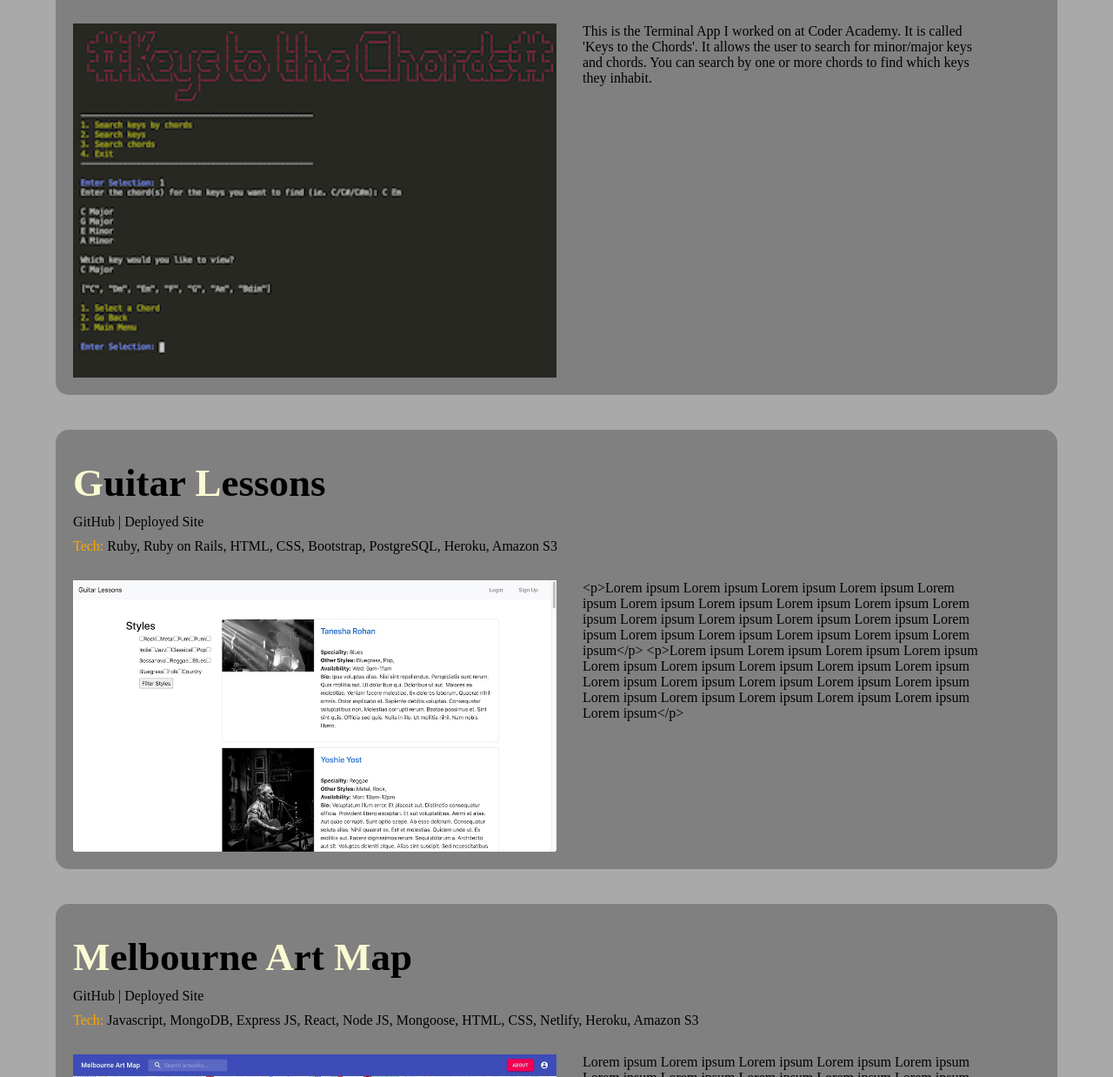
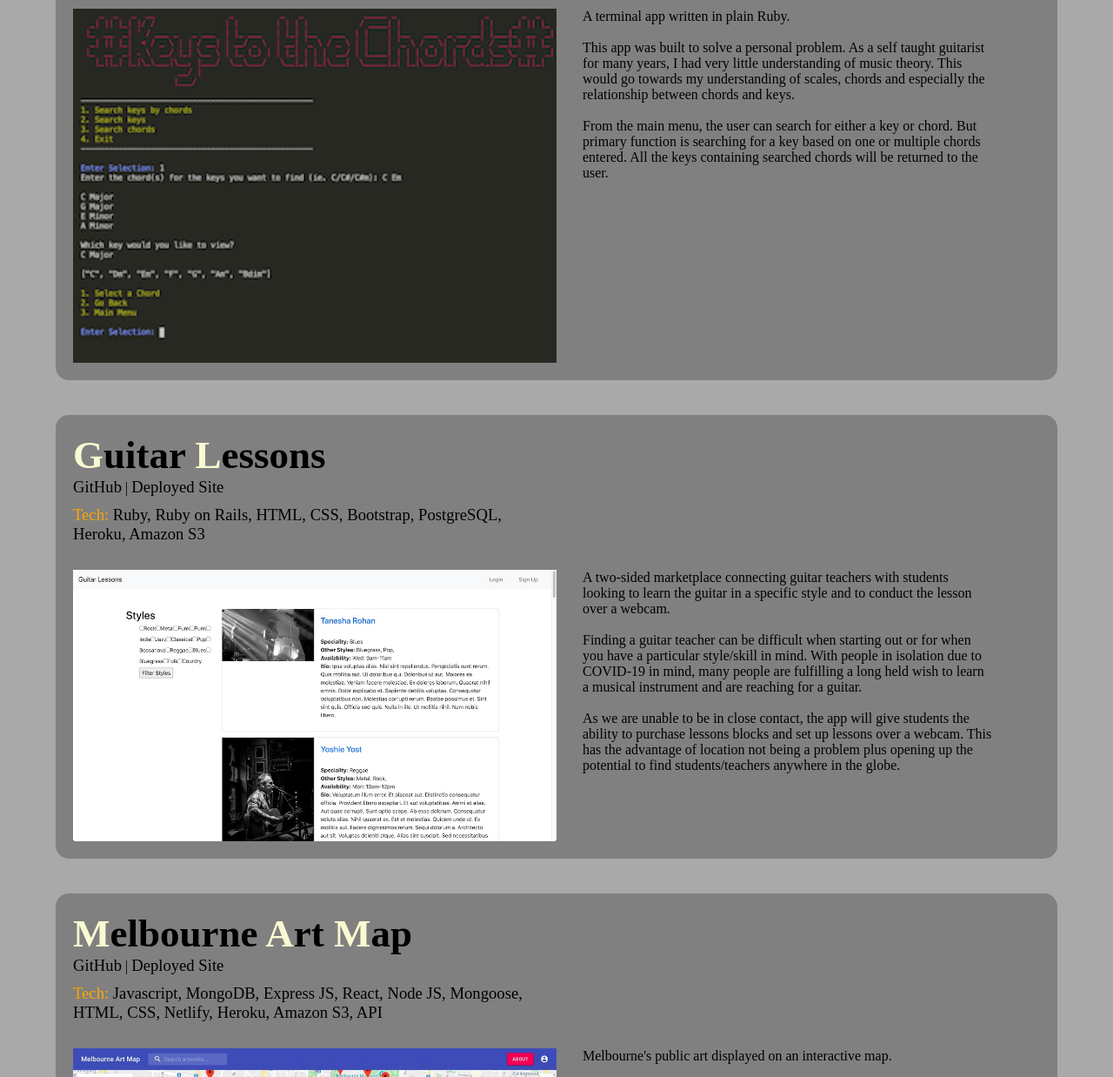
Before and after one commit to dunerztd/Portfolio-2.0, a Gatsby site: page /projects in a window 1280 px wide. Shown: the part 371-1609 px from the top of the page at 87% size. Built offline with nearby package versions, Linux system fonts and the light colour scheme; Gatsby itself is replaced by a stand-in of ours.

Commit message:
project descriptions completed. other minor stylings and formatting.

```diff
--- a/src/components/layout.css
+++ b/src/components/layout.css
@@ -72,3 +72,9 @@ nav a:hover {
   padding-top: 15px;
   padding-right: 2.5vw;
 }
+
+@media all and (max-width: 600px) {
+  .links {
+    padding-right: 4vw;
+  }
+}
--- a/src/pages/about.js
+++ b/src/pages/about.js
@@ -16,12 +16,12 @@ export default function About() {
           <section className="main-view1">
             <div className='text1'>
                 <h2>Tom Dunstan</h2>
-                <p>Hi, I'm Tom. I'm a junior developer recently graduating from Coder Academy. I live in Melbourne, Australia.</p>
+                <p>Hi, I'm Tom. I'm a junior developer having recently graduated from Coder Academy. I live in Melbourne, Australia.</p>
                 <p>I studied computing straight of high school and psychology a couple of years later.</p>
                 <p>I've mainly worked in retail and warehousing.</p>
                 <p>My interests include Music, Comedy, Psychology, History and Sport.</p>
                 <p><b>Skills to pay the bills:</b> Javascript, Node JS, Express JS, React, Mongoose, Ruby, Ruby on Rails, HTML, CSS, MongoDB, PostgreSQL, Git/GitHub, Heroku, Amazon S3, Mocha, Chai, Supertest.</p>
-                <p>Download my resume: <a href="https://agitated-brown-65fe84.netlify.app/about-me/ThomasDunstan-Resume-2021.pdf">Here</a></p>
+                <p>Download my resume: <a href="https://agitated-brown-65fe84.netlify.app/about/ThomasDunstan-Resume-2021.pdf">Here</a></p>
             </div>
               <div className="img-box">
                 <img src={photoSelf} alt="" />
--- a/src/pages/projects.js
+++ b/src/pages/projects.js
@@ -23,6 +23,8 @@ export default function Work() {
             {props.secondWord}
           <span className={styles.titleFirstLetter}>{props.thirdLetter}</span>
             {props.thirdWord}
+          <span className={styles.titleFirstLetter}>{props.forthLetter}</span>
+            {props.forthWord}
         </h1>
 
         <p className={props.projectLinks}>
@@ -48,7 +50,16 @@ export default function Work() {
 
         <div className={styles.imageText}>
           <p>
-            {props.description}
+            {props.descriptionP1}
+          </p><br />
+          <p>
+            {props.descriptionP2}
+          </p><br />
+          <p>
+            {props.descriptionP3}
+          </p>
+          <br /><p>
+            {props.descriptionP4}
           </p>
         </div>
       </div>
@@ -62,14 +73,20 @@ export default function Work() {
       <body>
           <div className={styles.mainView}>
           <Box
-            firstLetter="T"
-            firstWord="erminal "
-            secondLetter="A"
-            secondWord="pp"
+            firstLetter="K"
+            firstWord="eys "
+            secondWord="to "
+            thirdWord="the "
+            forthLetter="C"
+            forthWord="hords"
             github="https://github.com/dunerztd/Chords_and_Keys"
             deployed=""
             tech="Ruby"
-            description="This is the Terminal App I worked on at Coder Academy. It is called 'Keys to the Chords'. It allows the user to search for minor/major keys and chords. You can search by one or more chords to find which keys they inhabit."
+            descriptionP1="A terminal app written in plain Ruby."
+
+            descriptionP2="This app was built to solve a personal problem. As a self taught guitarist for many years, I had very little understanding of music theory. This would go towards my understanding of scales, chords and especially the relationship between chords and keys."
+
+            descriptionP3="From the main menu, the user can search for either a key or chord. But primary function is searching for a key based on one or multiple chords entered. All the keys containing searched chords will be returned to the user."
             image={termRubyScrnsht}
           />
           <Box
@@ -80,9 +97,10 @@ export default function Work() {
             github="https://github.com/dunerztd/marketplace_app"
             deployed="https://marketplaceapp-guitar.herokuapp.com/"
             tech="Ruby, Ruby on Rails, HTML, CSS, Bootstrap, PostgreSQL, Heroku, Amazon S3"
-            description="<p>Lorem ipsum Lorem ipsum Lorem ipsum Lorem ipsum Lorem ipsum Lorem ipsum Lorem ipsum Lorem ipsum Lorem ipsum Lorem ipsum Lorem ipsum Lorem ipsum Lorem ipsum Lorem ipsum Lorem ipsum Lorem ipsum Lorem ipsum Lorem ipsum Lorem ipsum Lorem ipsum</p>
+            descriptionP1="A two-sided marketplace connecting guitar teachers with students looking to learn the guitar in a specific style and to conduct the lesson over a webcam."
 
-            <p>Lorem ipsum Lorem ipsum Lorem ipsum Lorem ipsum Lorem ipsum Lorem ipsum Lorem ipsum Lorem ipsum Lorem ipsum Lorem ipsum Lorem ipsum Lorem ipsum Lorem ipsum Lorem ipsum Lorem ipsum Lorem ipsum Lorem ipsum Lorem ipsum Lorem ipsum Lorem ipsum</p>"
+            descriptionP2="Finding a guitar teacher can be difficult when starting out or for when you have a particular style/skill in mind. With people in isolation due to COVID-19 in mind, many people are fulfilling a long held wish to learn a musical instrument and are reaching for a guitar."
+            descriptionP3="As we are unable to be in close contact, the app will give students the ability to purchase lessons blocks and set up lessons over a webcam. This has the advantage of location not being a problem plus opening up the potential to find students/teachers anywhere in the globe."
             image={rorScrnsht}
           />
           <Box
@@ -94,8 +112,11 @@ export default function Work() {
             thirdWord="ap"
             github="https://github.com/MAM-MERN"
             deployed="https://mam-mern.netlify.app/"
-            tech="Javascript, MongoDB, Express JS, React, Node JS, Mongoose, HTML, CSS, Netlify, Heroku, Amazon S3"
-            description="Lorem ipsum Lorem ipsum Lorem ipsum Lorem ipsum Lorem ipsum Lorem ipsum Lorem ipsum Lorem ipsum Lorem ipsum Lorem ipsum Lorem ipsum Lorem ipsum Lorem ipsum Lorem ipsum Lorem ipsum Lorem ipsum Lorem ipsum Lorem ipsum Lorem ipsum Lorem ipsum"
+            tech="Javascript, MongoDB, Express JS, React, Node JS, Mongoose, HTML, CSS, Netlify, Heroku, Amazon S3, API"
+            descriptionP1="Melbourne's public art displayed on an interactive map."
+            descriptionP2="Utilizing Google maps API, the entirety of Melbourne's public art is plotted on a map with clickable pins. When clicked, each pin displays the artist, title, date, description and image of the artwork. Each artwork can be found by text using the search function."
+            descriptionP3="Through an admin login, artworks can be created, edited and deleted."
+            descriptionP4="This project was completed as part of a two person group."
             image={mamScrnsht}
           />
           <Box
@@ -106,7 +127,9 @@ export default function Work() {
             github="https://github.com/dunerztd/share-fomo"
             deployed="https://objective-meninsky-35165e.netlify.app/"
             tech="Javascript, HTML, CSS, Bootstrap, API"
-            description="Lorem ipsum Lorem ipsum Lorem ipsum Lorem ipsum Lorem ipsum Lorem ipsum Lorem ipsum Lorem ipsum Lorem ipsum Lorem ipsum Lorem ipsum Lorem ipsum Lorem ipsum Lorem ipsum Lorem ipsum Lorem ipsum Lorem ipsum Lorem ipsum Lorem ipsum Lorem ipsum"
+            descriptionP1="Using a Shares API, find out the current value and profit/loss on shares bought up to 20 years ago."
+            descriptionP2="For those times when you ummed and ahhrred about buying shares and always wondered what they would be worth today. Not to be used when having a bad day..."
+            descriptionP3="This project was completed as part of a two person group."
             image={sharefomoScrnsht}
           />
           </div>
--- a/src/pages/projects.module.css
+++ b/src/pages/projects.module.css
@@ -27,8 +27,10 @@ img {
   width: 45%;
   height: auto;
   padding-left: 30px;
+  display: flex;
+  flex-direction: column;
+  justify-content: left;
 }
-
 
 .imageAndText {
   width: 100%;
@@ -51,13 +53,12 @@ img {
 }
 
 .boxHeading {
-  padding: 5px 0px 30px 0px;
+  padding: 0px 0px 30px 0px;
+  width: 50%;
 }
 
 .title {
   font-size: 45px;
-  padding: 10px 0px;
-
 }
 
 .titleFirstLetter {
@@ -67,6 +68,7 @@ img {
 .tech {
   width: 100%;
   padding-top: 10px;
+  font-size: 14pt;
 }
 
 .techColour {
@@ -75,6 +77,10 @@ img {
 
 .github:hover {
   background-color: white;
+}
+
+.github {
+  font-size: 14pt;
 }
 
 /* Media queries */
@@ -105,8 +111,8 @@ img {
 @media all and (max-width: 1100px) {
   .imageAndText {
     flex-direction: column;
-    justify-content: center;
-    align-items: center;
+    justify-content: left;
+    align-items: left;
   }
 
   .image {
@@ -117,6 +123,10 @@ img {
   .imageText {
     width: 100%;
     padding: 20px 0px 0px 0px;
+  }
+
+  .boxHeading {
+    width: 100%;
   }
 }
 
```
